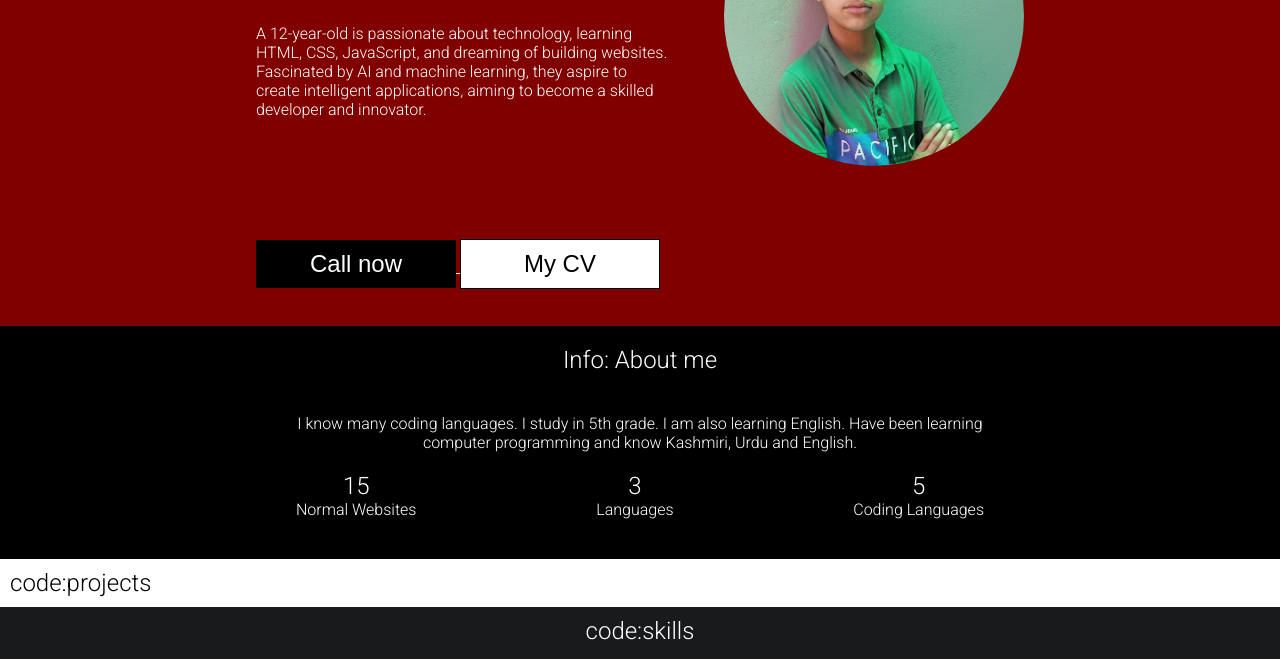
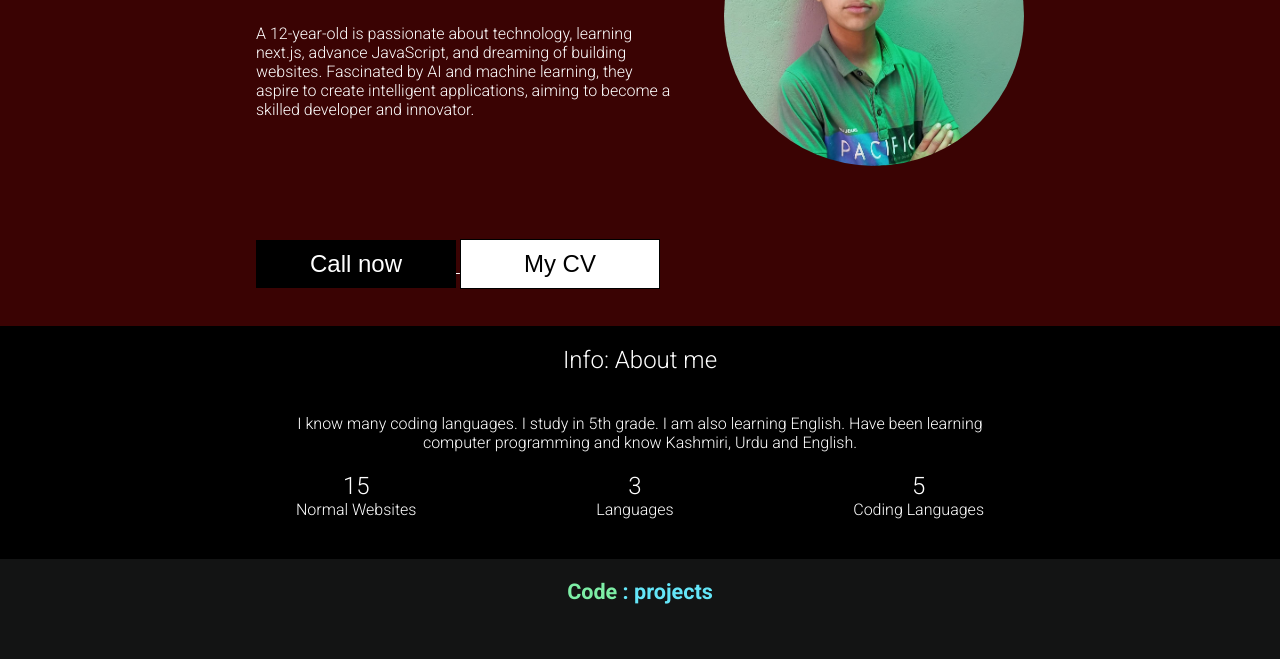
Before and after one commit to ayaanmehdi/Portfolio, a plain HTML site: page code/index.html in a window 1280 px wide. Shown: the part 314-973 px from the top of the page. Drawn offline with Linux system fonts and the light colour scheme; a web font is replaced by a local one.

Commit message:
made some changes to home page and made half project section

```diff
--- a/code/index.html
+++ b/code/index.html
@@ -32,7 +32,7 @@
             I am a <span>frontend developer</span>.
           </div>
           <p style="padding-top: 20px " class="about-p">
-            A 12-year-old is passionate about technology, learning HTML, CSS, JavaScript, and dreaming of building websites. Fascinated by AI and machine learning, they aspire to create intelligent applications, aiming to become a skilled developer and innovator.
+            A 12-year-old is passionate about technology, learning next.js, advance JavaScript, and dreaming of building websites. Fascinated by AI and machine learning, they aspire to create intelligent applications, aiming to become a skilled developer and innovator.
           </p>
 
           <div class="myImageOnMobile">
@@ -91,7 +91,7 @@
 
     <section class="projects">
       <div class="head1">
-        <h1>code:projects</h1>
+        <h1><span>Code</span> : projects</h1>
       </div>
 
 
@@ -100,7 +100,7 @@
 
     <section class="skills-container">
       <div class="head1">
-        <h1>code:skills</h1>
+        <h1 style="color: #64E6F8; font-weight: 700;" ><span style="color: #7DEEA6; font-weight: 700;">code</span> : skills</h1>
       </div>
 
       <div class="skills">
--- a/style/style.css
+++ b/style/style.css
@@ -164,7 +164,7 @@ div,p,img,a{
 }
 .header{
     /* background-color: #fff; */
-    background-color: maroon;
+    background-color: rgb(58, 3, 3);
 color: white;
     height: 80vh;
     width: 100%;
@@ -522,8 +522,27 @@ footer  a{
     color: #fff;
     /* border: 2px solid yellow; */
 }
+.projects{
+    width: 100%;
+    display: flex;
+    flex-direction: column;
+    color: #64E6F8;
+    text-align: center;
+    font-size: 0.9rem;
 
+    padding: 10px;
+    font-family: "Roboto",sans-serif;
+    height: 50vh;
+    background-color: #131414;
+}
+.projects h1{
 
+    font-weight: 700;
+}
+.projects span{
+    color: #7DEEA6;
+    font-weight: 700;
+}
 
 
 
@@ -557,12 +576,12 @@ footer  a{
     }
     .section1_inputBox1{
         width: 130px;
-        margin-left: 20px;
+        margin-left: 50px;
         height: 40px;
         font-size: 1rem;
     }
     .header{
-        min-height: 100vh;
+        min-height: 70vh;
         width: 100%;
     }
 
```
